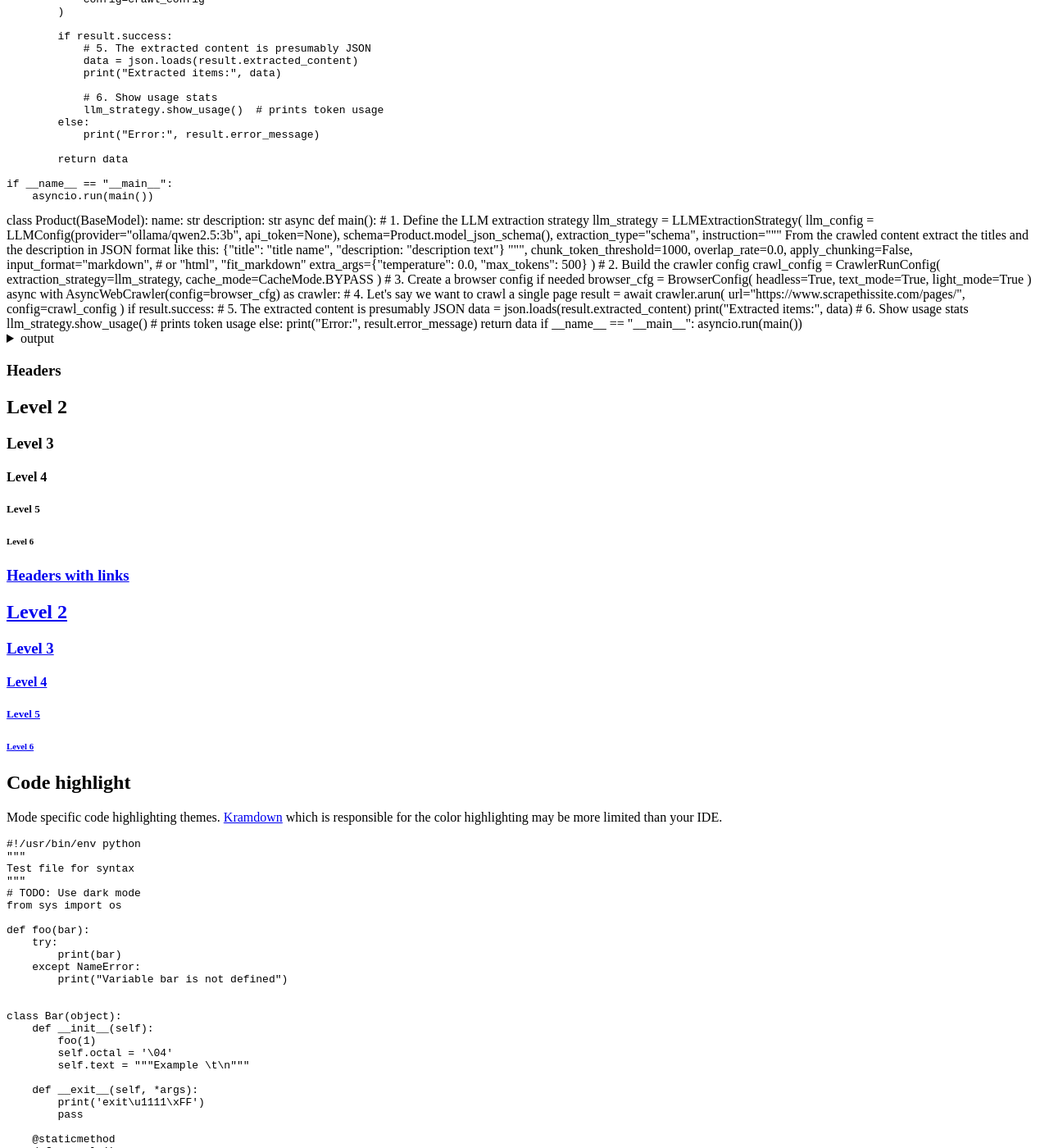
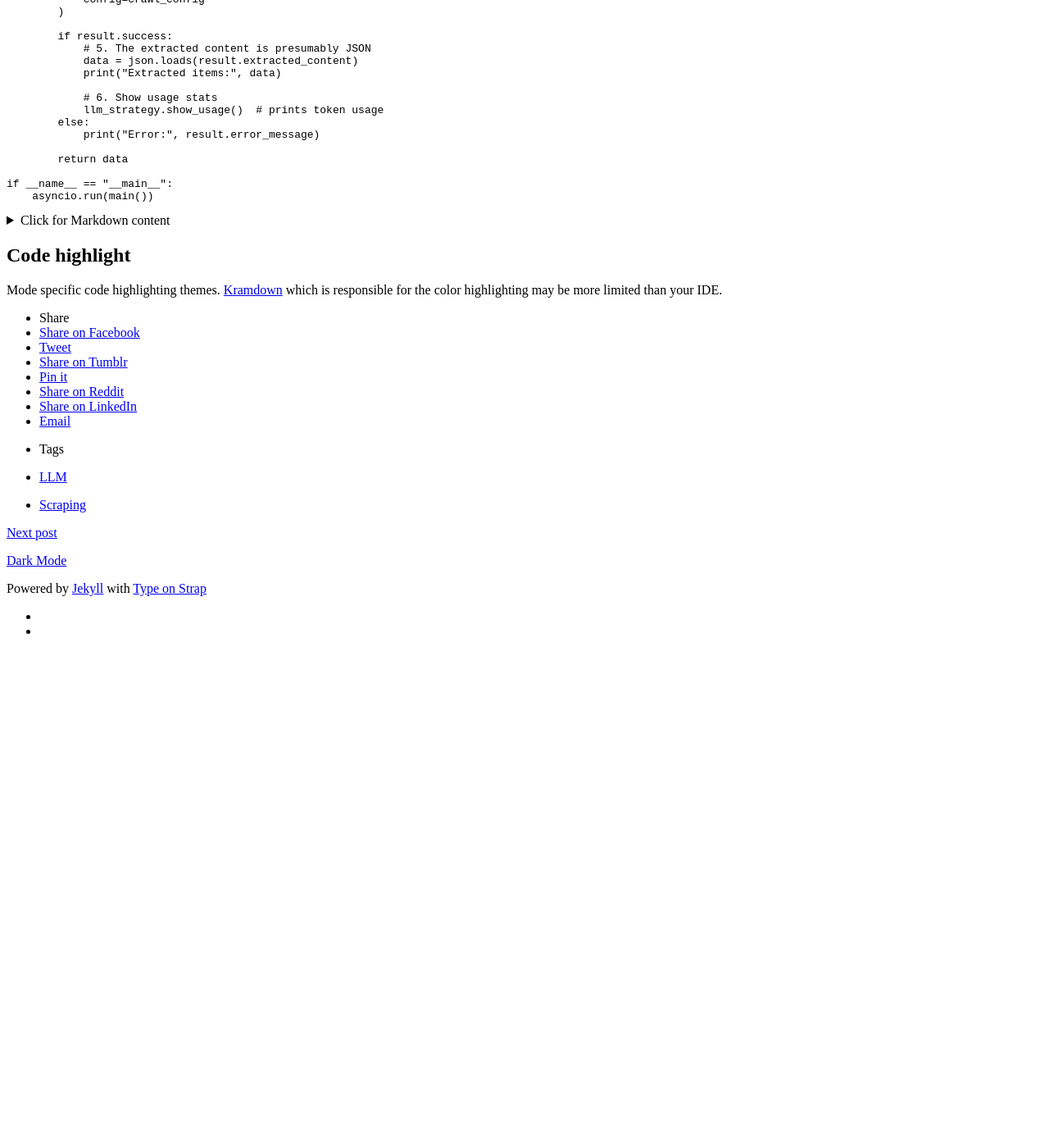
Before and after one commit to oddmayo/oddmayo.github.io, a Jekyll site: the page built from _posts/2025-10-29-AI-Web-Scraping.md, in a window 1280 px wide and 1400 px high, scrolled down 3661 px. Shown: the whole window at 82% size. Built offline with Jekyll 4.4.1, drawn with Linux system fonts in a browser that asks for light colours; after the commit the page ends 4456 px from its top, so only the background shows below that; some of the changed text lies outside the part shown.

Commit message:
fixed collapsed section

````diff
--- a/_data/icons.yml
+++ b/_data/icons.yml
@@ -6,7 +6,7 @@
 dribbble:
 facebook:
 flickr:
-github: sylhare
+github: oddmayo
 gitlab:
 google-scholar:   # e.g. "WXAAOb0AAAAJ"
 instagram:
--- a/_posts/2025-10-29-AI-Web-Scraping.md
+++ b/_posts/2025-10-29-AI-Web-Scraping.md
@@ -1,7 +1,7 @@
 ---
 layout: post
 title: Leverage local LLMs for lazy scraping
-tags: [Katex, Mermaid, Markdown]
+tags: [Scraping, LLM]
 categories: Demo
 ---
 
@@ -50,7 +50,8 @@
 # crawl4ai health check
 !crawl4ai-doctor
 ```
-~~~~
+
+```
 [INIT].... → Running Crawl4AI health check...
 [INIT].... → Crawl4AI 0.7.6
 [TEST].... ℹ Testing crawling capabilities...
@@ -62,8 +63,7 @@
 [COMPLETE] ● https://crawl4ai.com
 | ✓ | ⏱: 3.93s
 [COMPLETE] ● ✅ Crawling test passed!
-~~~~
-
+```
 
 It's good to check the working status of the library every now and then in case you need to deprecate.
 
@@ -95,7 +95,8 @@
 if __name__ == "__main__":
     asyncio.run(main())
 ```
-~~~~
+
+```
 # Web Scraping Sandbox
 * * *
 ###  [Countries of the World: A Simple Example](https://www.scrapethissite.com/pages/simple/)
@@ -111,7 +112,7 @@
 Scraping real websites, you're likely run into a number of common gotchas. Get practice with spoofing headers, handling logins & session cookies, finding CSRF tokens, and other common network errors.
 * * *
 Lessons and Videos © Hartley Brody 2023
-~~~~
+```
 
 Pretty standard, if you wanted to extract specific elements you could use any of the [LLM-Free Strategies](https://docs.crawl4ai.com/extraction/no-llm-strategies/). But we are going the opposite route.
 
@@ -126,7 +127,6 @@
 ```
 
 We can find a simple example of LLM extration in the docs, just make sure to modify the provider, instruction and url:
-
 
 ``` python
 class Product(BaseModel):
@@ -186,169 +186,17 @@
 if __name__ == "__main__":
     asyncio.run(main())
 ```
-<div class="code-block-with-scrollbar">
-  class Product(BaseModel):
-    name: str
-    description: str
 
-async def main():
-    # 1. Define the LLM extraction strategy
-    llm_strategy = LLMExtractionStrategy(
-        llm_config = LLMConfig(provider="ollama/qwen2.5:3b", api_token=None),
-        schema=Product.model_json_schema(),
-        extraction_type="schema",
-        instruction="""
-        From the crawled content
-        extract the titles and the description in JSON format like this:
-        {"title": "title name", "description: "description text"}
-        """,
-        chunk_token_threshold=1000,
-        overlap_rate=0.0,
-        apply_chunking=False,
-        input_format="markdown",   # or "html", "fit_markdown"
-        extra_args={"temperature": 0.0, "max_tokens": 500}
-    )
+<details markdown="1">
+  <summary>Click for Markdown content</summary>
 
-    # 2. Build the crawler config
-    crawl_config = CrawlerRunConfig(
-        extraction_strategy=llm_strategy,
-        cache_mode=CacheMode.BYPASS
-    )
+  * This should now work reliably.
 
-    # 3. Create a browser config if needed
-    browser_cfg = BrowserConfig(
-        headless=True,
-        text_mode=True,
-        light_mode=True
-        )
-
-    async with AsyncWebCrawler(config=browser_cfg) as crawler:
-        # 4. Let's say we want to crawl a single page
-        result = await crawler.arun(
-            url="https://www.scrapethissite.com/pages/",
-            config=crawl_config
-        )
-
-        if result.success:
-            # 5. The extracted content is presumably JSON
-            data = json.loads(result.extracted_content)
-            print("Extracted items:", data)
-
-            # 6. Show usage stats
-            llm_strategy.show_usage()  # prints token usage
-        else:
-            print("Error:", result.error_message)
-
-        return data
-
-if __name__ == "__main__":
-    asyncio.run(main())
-</div>
-
-<details>
-  <summary>
-    output
-  </summary>
-  Extracted items: [{'name': 'Countries of the World: A Simple Example', 'description': 'A single page that lists information about all the countries in the world. Good for those just get started with web scraping.'}, {'name': 'Hockey Teams: Forms, Searching and Pagination', 'description': 'Browse through a database of NHL team stats since 1990. Practice building a scraper that handles common website interface components.'}, {'name': 'Oscar Winning Films: AJAX and Javascript', 'description': 'Click through a bunch of great films. Learn how content is added to the page asynchronously with Javascript and how you can scrape it.'}, {'name': 'Turtles All the Way Down: Frames & iFrames', 'description': 'Some older sites might still use frames to break up thier pages. Modern ones might be using iFrames to expose data. Learn about turtles as you scrape content inside frames.'}, {'name': "Advanced Topics: Real World Challenges You'll Encounter", 'description': "Scraping real websites, you're likely run into a number of common gotchas. Get practice with spoofing headers, handling logins & session cookies, finding CSRF tokens, and other common network errors."}]
-
-=== Token Usage Summary ===
-Type                   Count
-------------------------------
-Completion               277
-Prompt                   986
-Total                  1,263
-
-=== Usage History ===
-Request #    Completion       Prompt        Total
-------------------------------------------------
-1                   277          986        1,263
+  **Bold text** and more.
 </details>
 
-# Headers
 
-## Level 2
-
-### Level 3
-
-#### Level 4
-
-##### Level 5
-
-###### Level 6
-
-# [Headers with links](http://localhost)
-
-## [Level 2](http://localhost)
-
-### [Level 3](http://localhost)
-
-#### [Level 4](http://localhost)
-
-##### [Level 5](http://localhost)
-
-###### [Level 6](http://localhost)
 
 ## Code highlight
 
 Mode specific code highlighting themes. [Kramdown](https://kramdown.gettalong.org/) which is responsible for the color highlighting may be more limited than your IDE.
-
-``` python
-#!/usr/bin/env python
-"""
-Test file for syntax
-"""
-# TODO: Use dark mode
-from sys import os
-
-def foo(bar):
-    try:
-        print(bar)
-    except NameError:
-        print("Variable bar is not defined")
-
-
-class Bar(object):
-    def __init__(self):
-        foo(1)
-        self.octal = '\04'
-        self.text = """Example \t\n"""
-
-    def __exit__(self, *args):
-        print('exit\u1111\xFF')
-        pass
-
-    @staticmethod
-    def example():
-        assert (1.0 and 2L) or True
-        return { "example": [(1,), (r'raw', u'unicode')]}
-```
-
-## Tables
-
-| hex | dec | oct |
-|-----|-----|-----|
-| 0   | 0   | 0   |
-| 5   | 5   | 5   |
-| A   | 10  | 12  |
-| F   | 16  | 20  |
-| F5  | 21  | 25  |
-
-## KaTeX
-
-Some KaTeX diagrams to check in dark mode:
-
-$$
-\begin{CD}
-A @>a>> B \\
-@VbVV @AAcA \\
-C @= D
-\end{CD}
-$$
-
-$$\utilde{AB}$$
-
-## Mermaid
-
-::: mermaid
-flowchart TB c1--\>a2 subgraph one a1--\>a2 end subgraph two b1--\>b2 end subgraph three c1--\>c2 end
-:::
````
